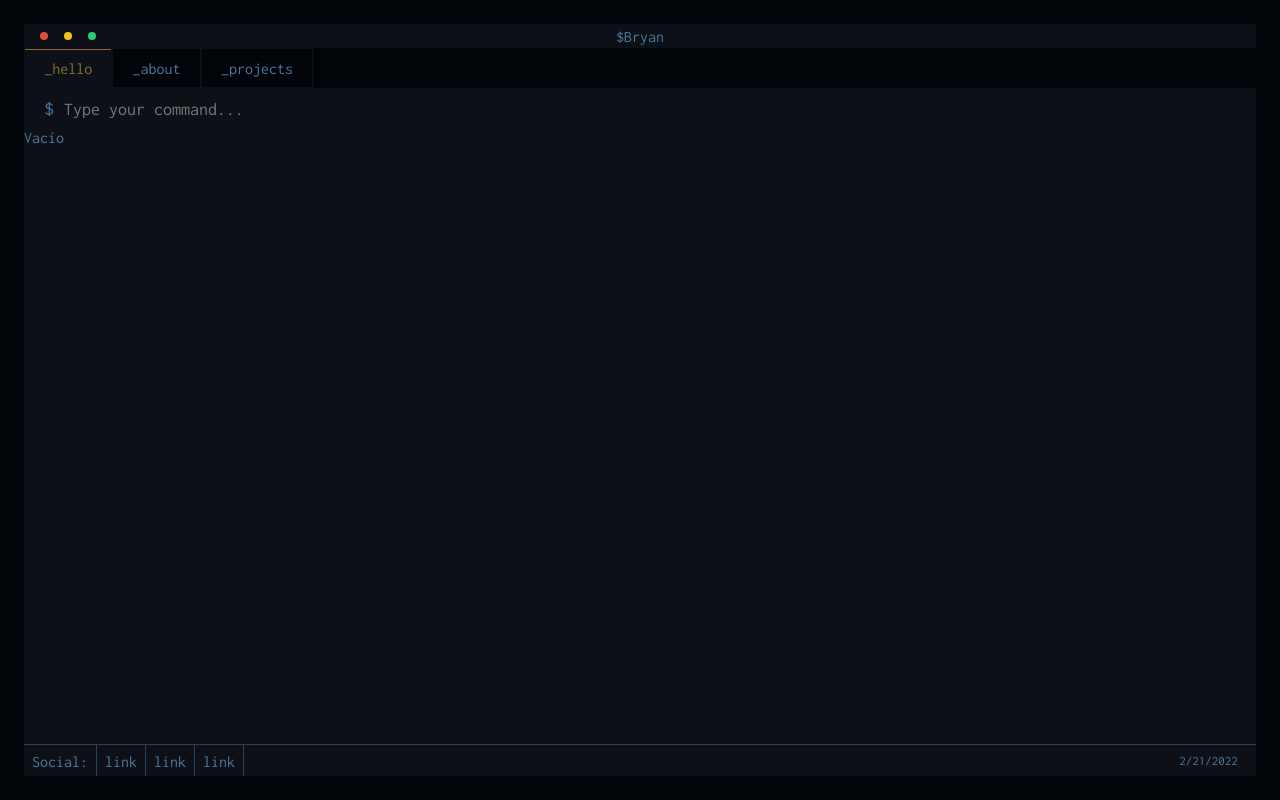
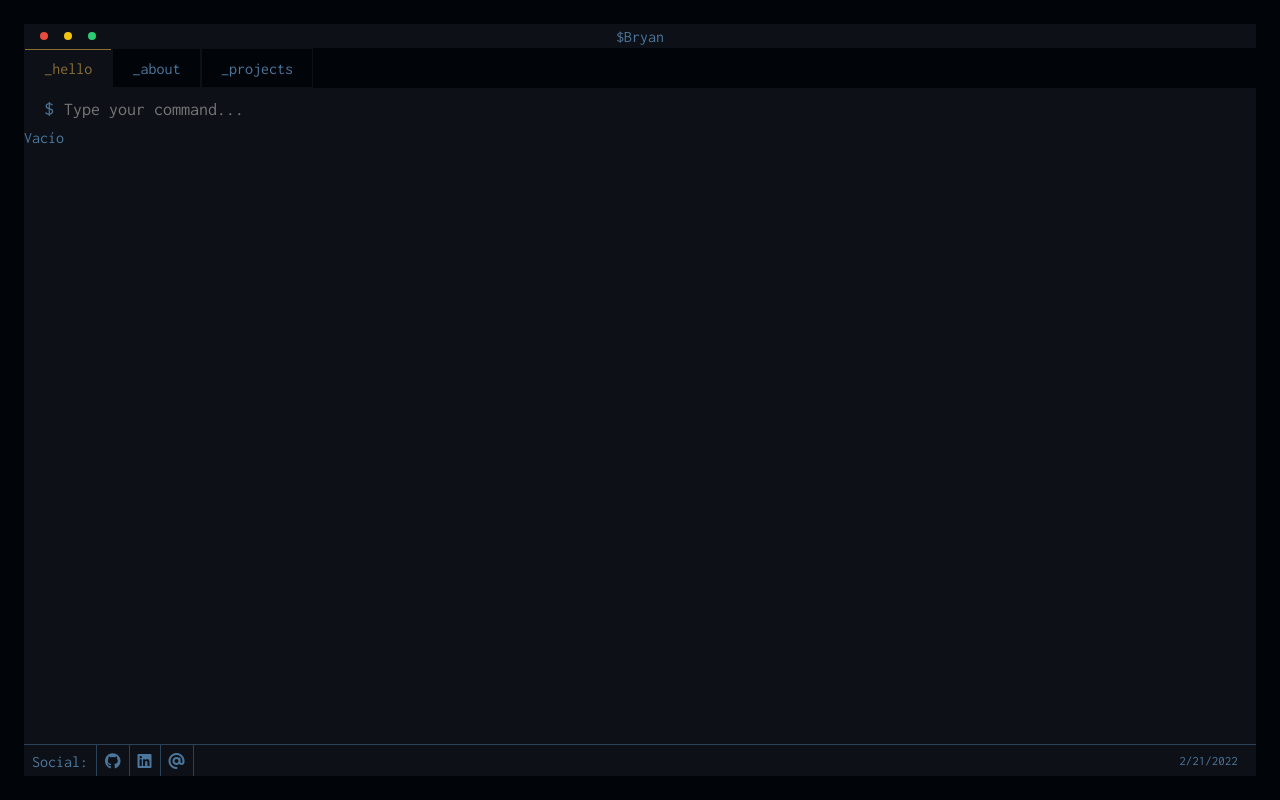
Before and after one commit to ripterdust/Portfolio2022, a React (Create React App) app: page / in a window 1280 px wide. Built offline with nearby package versions, Linux system fonts and the light colour scheme.

Commit message:
Added the icons and the mail verification

```diff
--- a/src/components/Footer.js
+++ b/src/components/Footer.js
@@ -8,9 +8,9 @@ export const Footer = () => {
     <div className='footer'>
       <div className="social">
         <div className='item' >Social:</div>
-        <a className='item' href="">link</a>
-        <a className='item' href="">link</a>
-        <a className='item' href="">link</a>
+        <a className='item' href="https://github.com/ripterdust" target='_blank'><i class="fa-brands fa-github"></i></a>
+        <a className='item' href="https://www.linkedin.com/in/bryan-ar%C3%A9valo-353901182/" target='_blank'><i class="fa-brands fa-linkedin"></i></a>
+        <a className='item' href="mailto:bryantello2010@hotmail.com" target='_blank'><i class="fa-solid fa-at"></i></a>
       </div>
       <div className="time">
         {
--- a/src/styles/_footer.scss
+++ b/src/styles/_footer.scss
@@ -11,7 +11,7 @@
         justify-content: left;
         align-items: center;
         height: 100%;
-        * {
+        & > * {
             height: 100%;
             border-right: 1px solid $border;
             padding: .5em;
```
